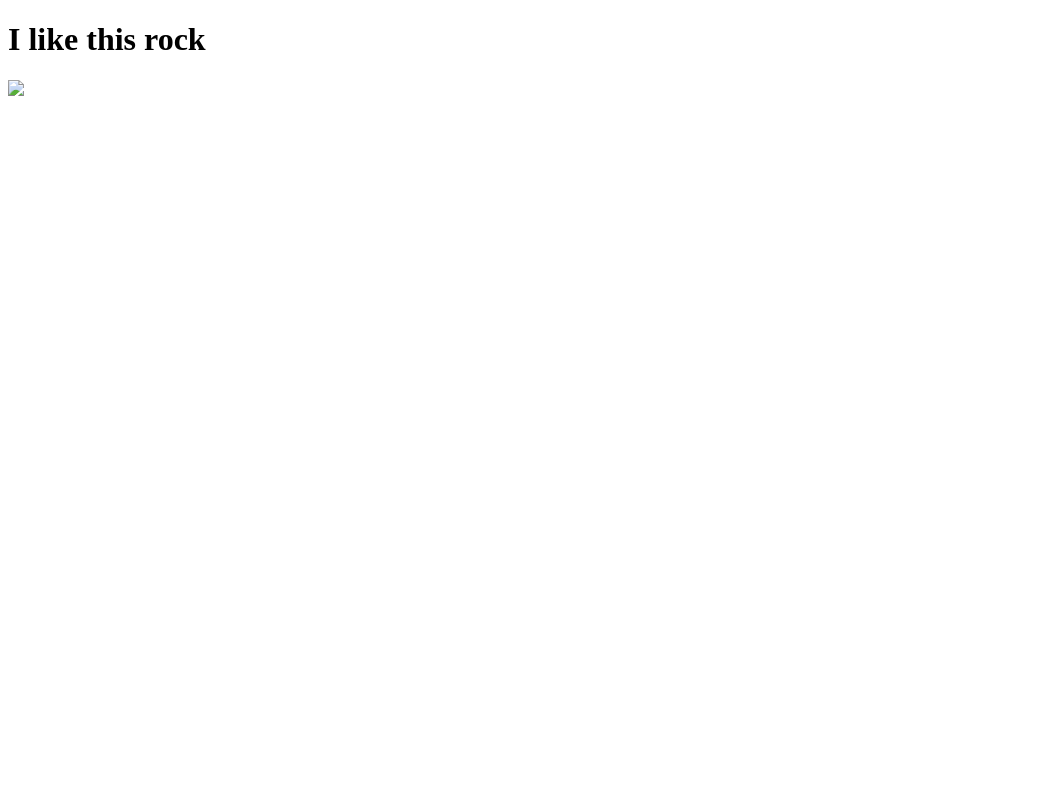
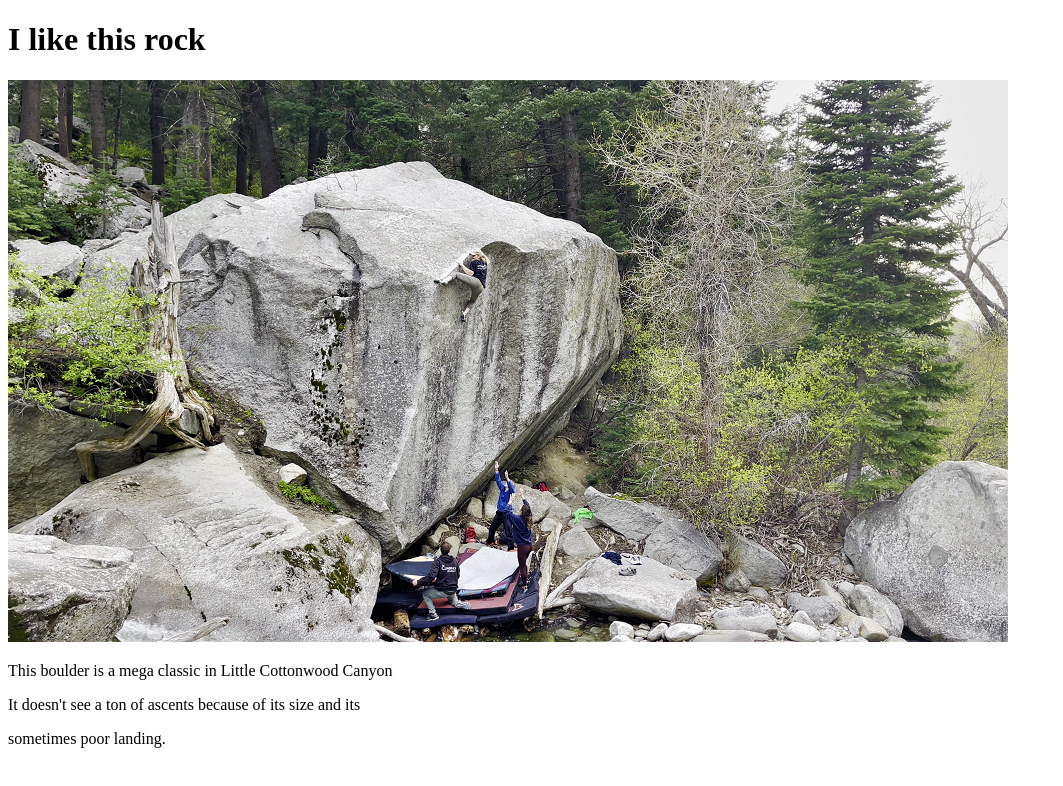
Before and after one commit to mbrawlings/deploymentLab, a website: page client/index.html in a window 1280 px wide. Shown: the whole page, without its empty margins (0-1063 px from the left). Drawn offline with Linux system fonts and the light colour scheme.

Commit message:
pic update

```diff
--- a/client/index.html
+++ b/client/index.html
@@ -9,6 +9,9 @@
 </head>
 <body>
     <h1>I like this rock</h1>
-    <img src="blueSteel.png">
+    <img src="blueSteel.png" alt="blue steel image">
+    <p>This boulder is a mega classic in Little Cottonwood Canyon</p>
+    <p>It doesn't see a ton of ascents because of its size and its</p>
+    <p>sometimes poor landing.</p>
 </body>
 </html>
```
Also changed, not shown: client/blueSteel.png (renamed from blueSteel.png).
